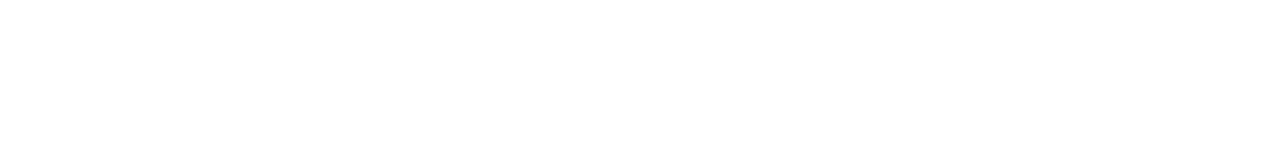
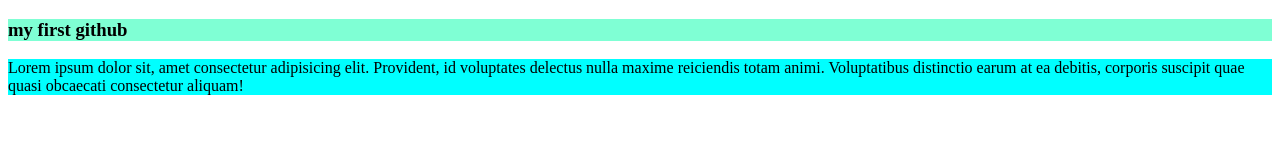
Before and after one commit to a-h-sunny/first-github-repo, a plain HTML site: page index.html in a window 1280 px wide. Drawn offline with Linux system fonts and the light colour scheme.

Commit message:
added the first blog

```diff
--- /dev/null
+++ b/css/style.css
@@ -0,0 +1,6 @@
+h3{
+    background-color: aquamarine;
+}
+p{
+    background-color: cyan;
+}
--- a/index.html
+++ b/index.html
@@ -3,9 +3,13 @@
 <head>
     <meta charset="UTF-8">
     <meta name="viewport" content="width=device-width, initial-scale=1.0">
+    <link rel="stylesheet" href="css/style.css">
     <title>first ever github</title>
 </head>
 <body>
-
+    <div>
+        <h3>my first github</h3>
+        <p>Lorem ipsum dolor sit, amet consectetur adipisicing elit. Provident, id voluptates delectus nulla maxime reiciendis totam animi. Voluptatibus distinctio earum at ea debitis, corporis suscipit quae quasi obcaecati consectetur aliquam!</p>
+    </div>
 </body>
 </html>
```
